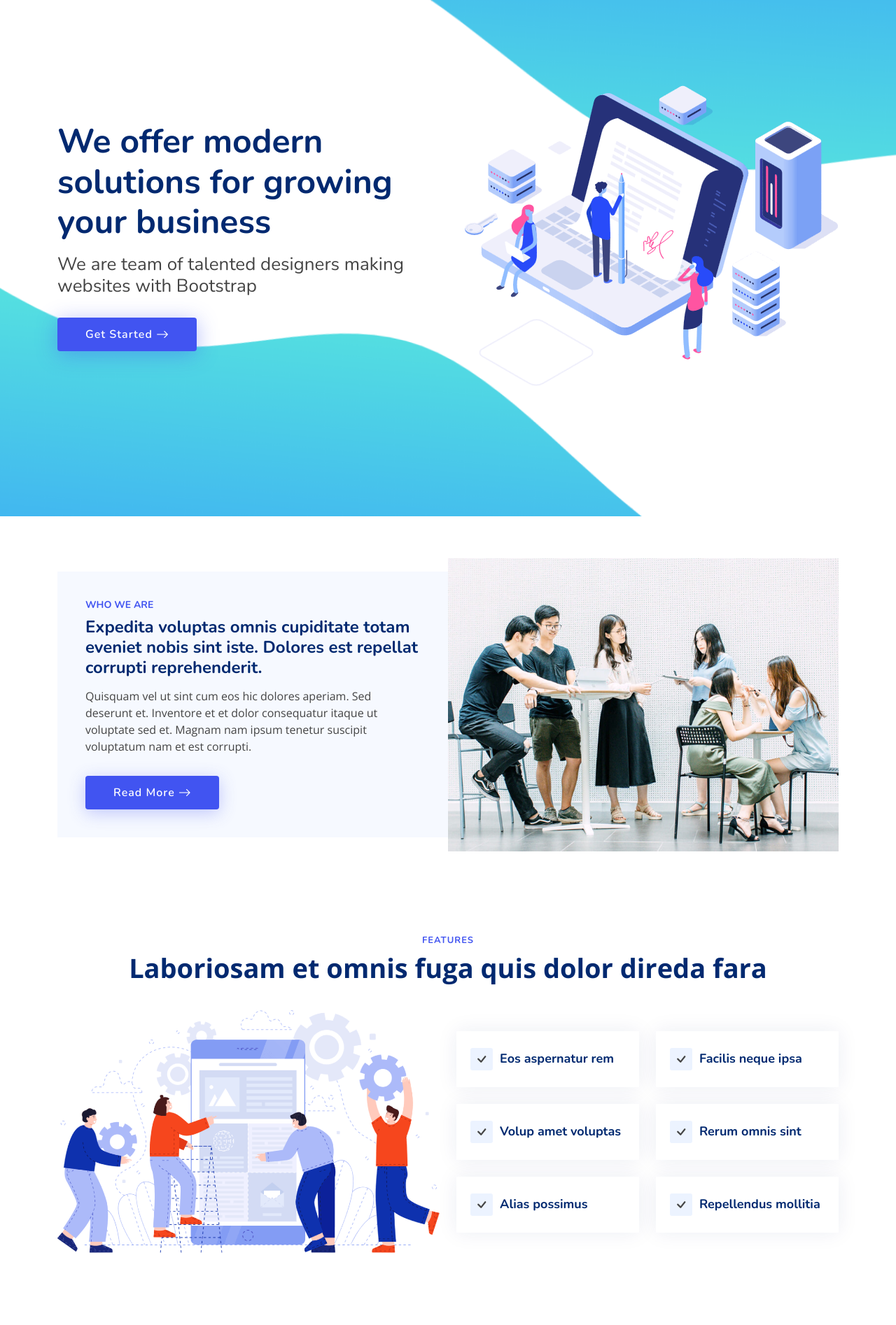
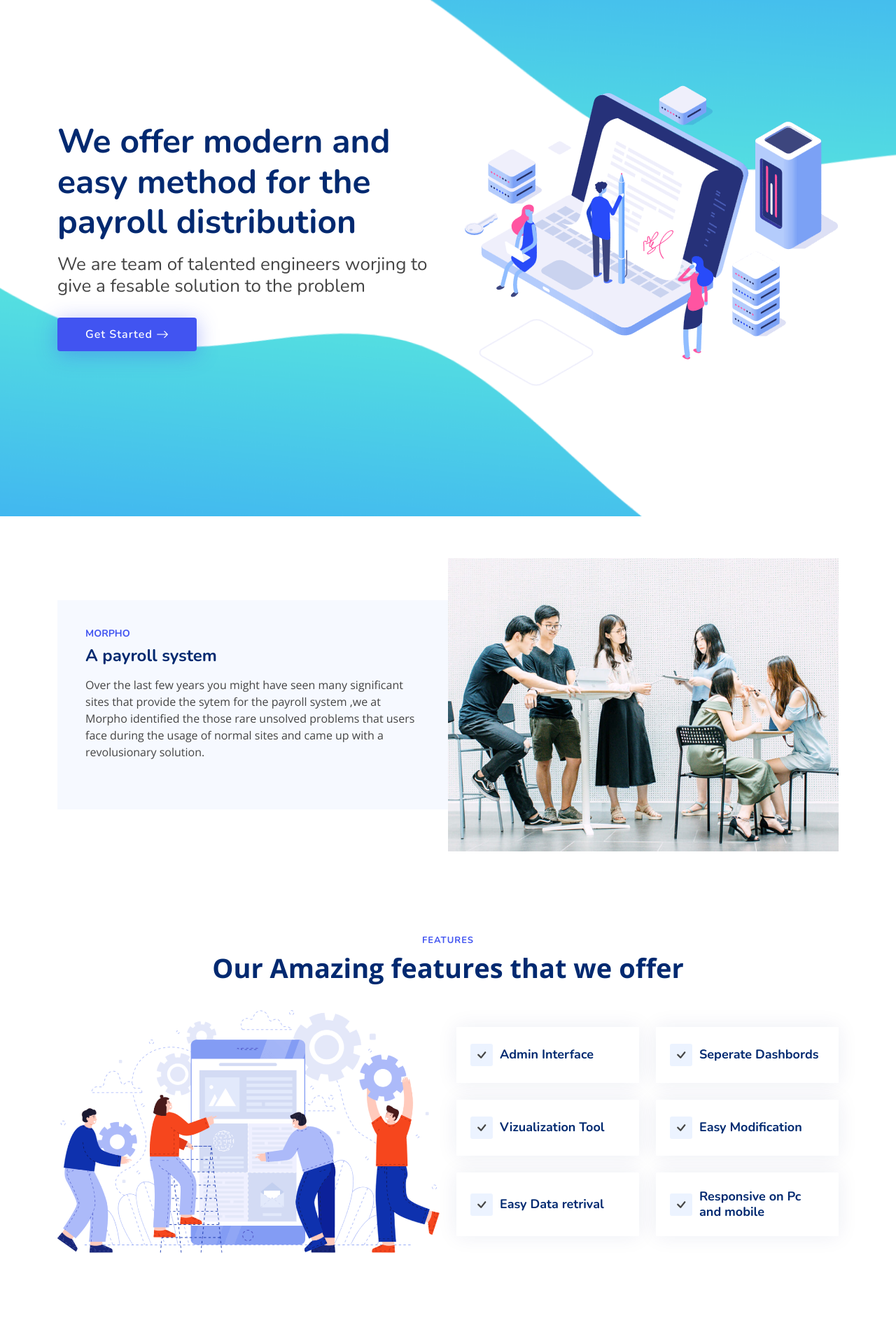
Before and after one commit to adarshvulli/zetaHacks2021, a Django app: page / in a window 1280 px wide. Shown: the part 62-1956 px from the top of the page at 70% size. Run offline with Django 3.2, Linux system fonts and the light colour scheme; some libraries are stand-ins or nearby versions.

Commit message:
landing page

```diff
--- a/templates/index.html
+++ b/templates/index.html
@@ -59,11 +59,11 @@
     <div class="container">
       <div class="row">
         <div class="col-lg-6 d-flex flex-column justify-content-center">
-          <h1 data-aos="fade-up">We offer modern solutions for growing your business</h1>
-          <h2 data-aos="fade-up" data-aos-delay="400">We are team of talented designers making websites with Bootstrap</h2>
+          <h1 data-aos="fade-up">We offer modern and easy method for the payroll distribution</h1>
+          <h2 data-aos="fade-up" data-aos-delay="400">We are team of talented engineers worjing to give a fesable solution to the problem</h2>
           <div data-aos="fade-up" data-aos-delay="600">
             <div class="text-center text-lg-start">
-              <a href="#about" class="btn-get-started scrollto d-inline-flex align-items-center justify-content-center align-self-center">
+              <a href="/templates/login.html" class="btn-get-started scrollto d-inline-flex align-items-center justify-content-center align-self-center">
                 <span>Get Started</span>
                 <i class="bi bi-arrow-right"></i>
               </a>
@@ -87,17 +87,12 @@
 
           <div class="col-lg-6 d-flex flex-column justify-content-center" data-aos="fade-up" data-aos-delay="200">
             <div class="content">
-              <h3>Who We Are</h3>
-              <h2>Expedita voluptas omnis cupiditate totam eveniet nobis sint iste. Dolores est repellat corrupti reprehenderit.</h2>
+              <h3>Morpho</h3>
+              <h2>A payroll system</h2>
               <p>
-                Quisquam vel ut sint cum eos hic dolores aperiam. Sed deserunt et. Inventore et et dolor consequatur itaque ut voluptate sed et. Magnam nam ipsum tenetur suscipit voluptatum nam et est corrupti.
+                Over the last few years you might have seen many significant sites that provide the sytem for the payroll system ,we at Morpho identified the those rare unsolved problems that users face during the usage of normal sites and came up with a revolusionary solution.
               </p>
-              <div class="text-center text-lg-start">
-                <a href="#" class="btn-read-more d-inline-flex align-items-center justify-content-center align-self-center">
-                  <span>Read More</span>
-                  <i class="bi bi-arrow-right"></i>
-                </a>
-              </div>
+
             </div>
           </div>
 
@@ -119,8 +114,9 @@
       <div class="container" data-aos="fade-up">
 
         <header class="section-header">
-          <h2>Features</h2>
-          <p>Laboriosam et omnis fuga quis dolor direda fara</p>
+          <!-- <h1>Features</h1> -->
+          <h2>FEATURES</h2>
+          <p>Our Amazing features that we offer</p>
         </header>
 
         <div class="row">
@@ -135,42 +131,42 @@
               <div class="col-md-6" data-aos="zoom-out" data-aos-delay="200">
                 <div class="feature-box d-flex align-items-center">
                   <i class="bi bi-check"></i>
-                  <h3>Eos aspernatur rem</h3>
+                  <h3>Admin Interface</h3>
                 </div>
               </div>
 
               <div class="col-md-6" data-aos="zoom-out" data-aos-delay="300">
                 <div class="feature-box d-flex align-items-center">
                   <i class="bi bi-check"></i>
-                  <h3>Facilis neque ipsa</h3>
+                  <h3>Seperate Dashbords</h3>
                 </div>
               </div>
 
               <div class="col-md-6" data-aos="zoom-out" data-aos-delay="400">
                 <div class="feature-box d-flex align-items-center">
                   <i class="bi bi-check"></i>
-                  <h3>Volup amet voluptas</h3>
+                  <h3>Vizualization Tool</h3>
                 </div>
               </div>
 
               <div class="col-md-6" data-aos="zoom-out" data-aos-delay="500">
                 <div class="feature-box d-flex align-items-center">
                   <i class="bi bi-check"></i>
-                  <h3>Rerum omnis sint</h3>
+                  <h3>Easy Modification</h3>
                 </div>
               </div>
 
               <div class="col-md-6" data-aos="zoom-out" data-aos-delay="600">
                 <div class="feature-box d-flex align-items-center">
                   <i class="bi bi-check"></i>
-                  <h3>Alias possimus</h3>
+                  <h3>Easy Data retrival</h3>
                 </div>
               </div>
 
               <div class="col-md-6" data-aos="zoom-out" data-aos-delay="700">
                 <div class="feature-box d-flex align-items-center">
                   <i class="bi bi-check"></i>
-                  <h3>Repellendus mollitia</h3>
+                  <h3>Responsive on Pc and mobile</h3>
                 </div>
               </div>
 
@@ -197,18 +193,17 @@
           <div class="col-lg-3 col-md-6 d-flex align-items-stretch" data-aos="fade-up" data-aos-delay="100">
             <div class="member">
               <div class="member-img">
-                <img src="{% static 'assets/img/team/team-1.jpg' %}" class="img-fluid" alt="">
+                <img src="https://media-exp1.licdn.com/dms/image/C4D03AQEUMEb3TRvtNA/profile-displayphoto-shrink_200_200/0/1607930807751?e=1633564800&v=beta&t=kIpAIOATK0clCv9PnZYXnkNMrr4oMT4WD9bfTeg14QE" class="img-fluid" alt="">
                 <div class="social">
-                  <a href=""><i class="bi bi-twitter"></i></a>
-                  <a href=""><i class="bi bi-facebook"></i></a>
-                  <a href=""><i class="bi bi-instagram"></i></a>
-                  <a href=""><i class="bi bi-linkedin"></i></a>
+                  <a href="https://twitter.com/adarsh_here"><i class="bi bi-twitter"></i></a>
+                  <a href="https://www.instagram.com/adarshvulli/"><i class="bi bi-instagram"></i></a>
+                  <a href="https://www.linkedin.com/in/adarshvulli/"><i class="bi bi-linkedin"></i></a>
                 </div>
               </div>
               <div class="member-info">
-                <h4>Walter White</h4>
-                <span>Chief Executive Officer</span>
-                <p>Velit aut quia fugit et et. Dolorum ea voluptate vel tempore tenetur ipsa quae aut. Ipsum exercitationem iure minima enim corporis et voluptate.</p>
+                <h4>Adarsh Vulli</h4>
+                <span>The Plan Executor</span>
+                <p>I am Adarsh, I am overly-enthusiastic and eager to learn, but there is so much that I don't know. Hence, the world is mine to consume, opening my horizons to the future</p>
               </div>
             </div>
           </div>
@@ -216,18 +211,17 @@
           <div class="col-lg-3 col-md-6 d-flex align-items-stretch" data-aos="fade-up" data-aos-delay="200">
             <div class="member">
               <div class="member-img">
-                <img src="{% static 'assets/img/team/team-2.jpg' %}" class="img-fluid" alt="">
+                <img src="https://media-exp1.licdn.com/dms/image/C4D03AQEl6J4MXOAtLA/profile-displayphoto-shrink_200_200/0/1598947565544?e=1633564800&v=beta&t=XRbuKe70SfBxtoPCMZ7mYMEOIGaFksNgmJsFoI4RxKU" class="img-fluid" alt="">
                 <div class="social">
-                  <a href=""><i class="bi bi-twitter"></i></a>
-                  <a href=""><i class="bi bi-facebook"></i></a>
-                  <a href=""><i class="bi bi-instagram"></i></a>
-                  <a href=""><i class="bi bi-linkedin"></i></a>
+                  <a href="https://twitter.com/varun52226275"><i class="bi bi-twitter"></i></a>
+                  <a href="https://www.instagram.com/_srivarun_/"><i class="bi bi-instagram"></i></a>
+                  <a href="https://www.linkedin.com/in/varun1307/"><i class="bi bi-linkedin"></i></a>
                 </div>
               </div>
               <div class="member-info">
-                <h4>Sarah Jhonson</h4>
-                <span>Product Manager</span>
-                <p>Quo esse repellendus quia id. Est eum et accusantium pariatur fugit nihil minima suscipit corporis. Voluptate sed quas reiciendis animi neque sapiente.</p>
+                <h4>K.Sri Varun</h4>
+                <span>The Backend Machine</span>
+                <p>Vero omnis enim consequatur. Voluptas consectetur unde qui molestiae deserunt. Voluptates enim aut architecto porro aspernatur molestiae modi.</p>
               </div>
             </div>
           </div>
@@ -235,17 +229,16 @@
           <div class="col-lg-3 col-md-6 d-flex align-items-stretch" data-aos="fade-up" data-aos-delay="300">
             <div class="member">
               <div class="member-img">
-                <img src="{% static 'assets/img/team/team-3.jpg' %}" class="img-fluid" alt="">
+                <img src="https://media-exp1.licdn.com/dms/image/C4E03AQFU3OXb2--bhg/profile-displayphoto-shrink_200_200/0/1603166587534?e=1633564800&v=beta&t=lHS5B4jFK-MQZxpk8-Eifs-ovYZUcTG5skyzB7NqH5I" class="img-fluid" alt="">
                 <div class="social">
-                  <a href=""><i class="bi bi-twitter"></i></a>
-                  <a href=""><i class="bi bi-facebook"></i></a>
-                  <a href=""><i class="bi bi-instagram"></i></a>
-                  <a href=""><i class="bi bi-linkedin"></i></a>
+                  <a href="https://twitter.com/Abhiraj93129037"><i class="bi bi-twitter"></i></a>
+                  <a href="https://www.instagram.com/abhirajsinghchauhann/"><i class="bi bi-instagram"></i></a>
+                  <a href="https://www.linkedin.com/in/abhirajsinghchauhan/"><i class="bi bi-linkedin"></i></a>
                 </div>
               </div>
               <div class="member-info">
-                <h4>William Anderson</h4>
-                <span>CTO</span>
+                <h4>Abhiraj Singh Chauhan</h4>
+                <span>The Bug Terminator</span>
                 <p>Vero omnis enim consequatur. Voluptas consectetur unde qui molestiae deserunt. Voluptates enim aut architecto porro aspernatur molestiae modi.</p>
               </div>
             </div>
@@ -254,17 +247,16 @@
           <div class="col-lg-3 col-md-6 d-flex align-items-stretch" data-aos="fade-up" data-aos-delay="400">
             <div class="member">
               <div class="member-img">
-                <img src="{% static 'assets/img/team/team-4.jpg' %}" class="img-fluid" alt="">
+                <img src="https://media-exp1.licdn.com/dms/image/C5603AQHS9Ql_nolEjQ/profile-displayphoto-shrink_200_200/0/1592572979801?e=1633564800&v=beta&t=x83TJ0yvHI2XDpwxvGQlxE8YCrJBXyDsHSxTp1I9y1E" class="img-fluid" alt="">
                 <div class="social">
-                  <a href=""><i class="bi bi-twitter"></i></a>
-                  <a href=""><i class="bi bi-facebook"></i></a>
-                  <a href=""><i class="bi bi-instagram"></i></a>
-                  <a href=""><i class="bi bi-linkedin"></i></a>
+                  <a href="https://twitter.com/nischalram3"><i class="bi bi-twitter"></i></a>
+                  <a href="https://www.instagram.com/__nischal_ram/"><i class="bi bi-instagram"></i></a>
+                  <a href="https://www.linkedin.com/in/nischalvooda/"><i class="bi bi-linkedin"></i></a>
                 </div>
               </div>
               <div class="member-info">
-                <h4>Amanda Jepson</h4>
-                <span>Accountant</span>
+                <h4>Nischal vooda</h4>
+                <span>The Deployment Machine</span>
                 <p>Rerum voluptate non adipisci animi distinctio et deserunt amet voluptas. Quia aut aliquid doloremque ut possimus ipsum officia.</p>
               </div>
             </div>
```
